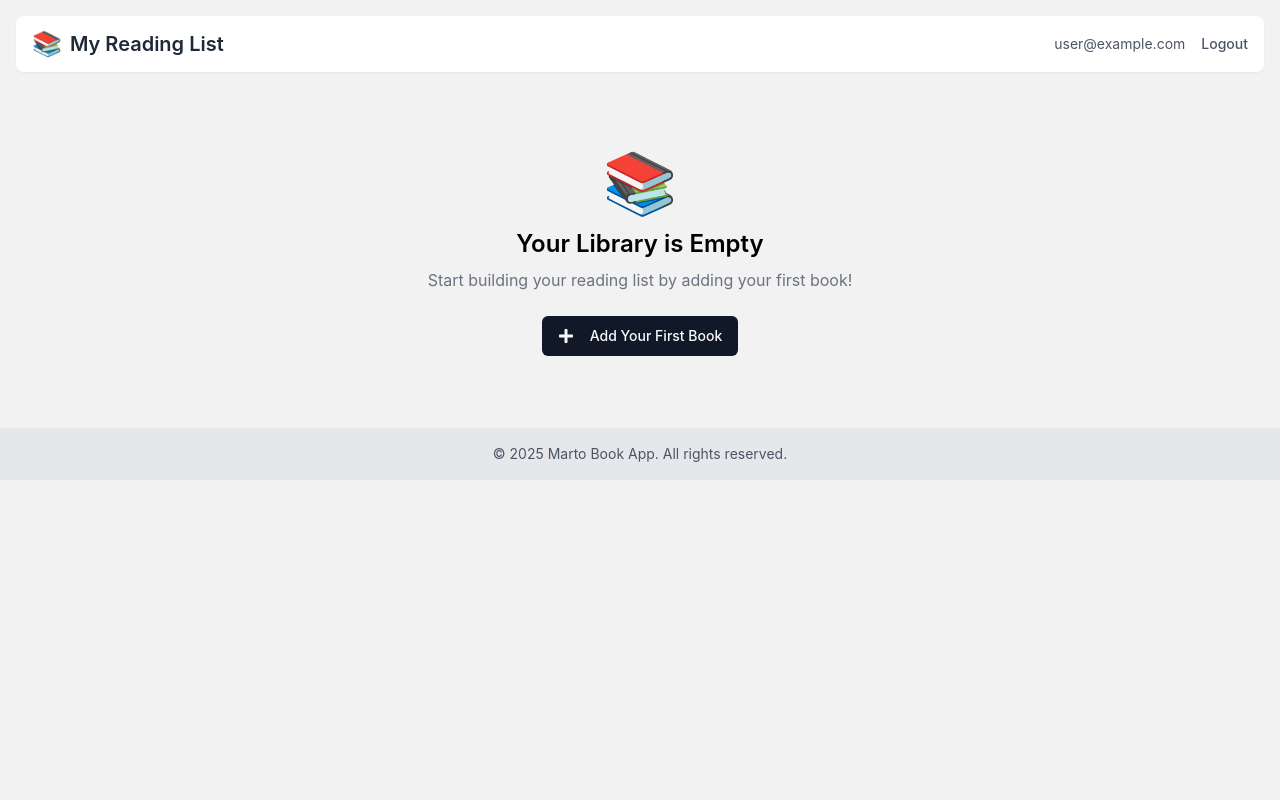
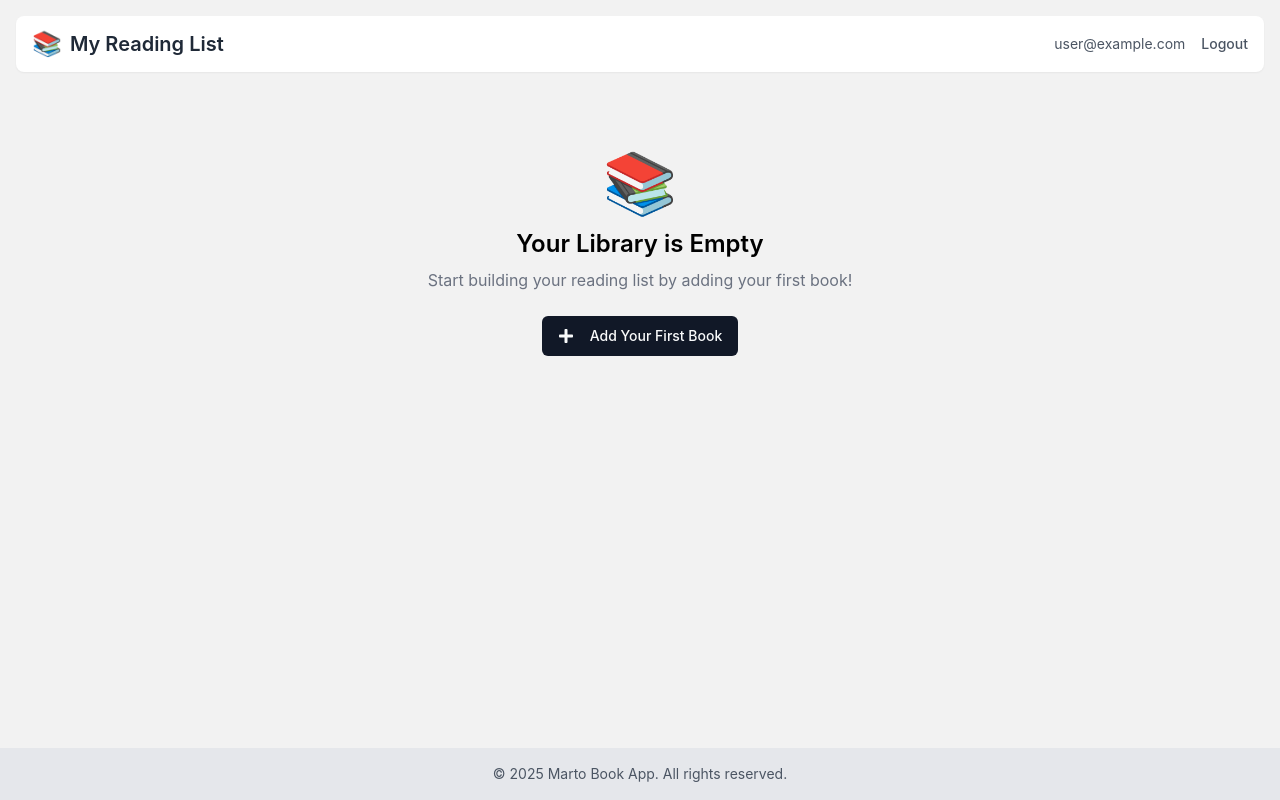
Before and after one commit to Martin-Andreev-288/my-reading-list, a React (Vite) app: page / in a window 1280 px wide. Built offline with nearby package versions, Linux system fonts and the light colour scheme; no server answers; the database is empty; sample sign-in values are in the browser's storage.

Commit message:
Make the footer stick to the bottom when content is short

```diff
--- a/src/pages/home/Home.tsx
+++ b/src/pages/home/Home.tsx
@@ -23,22 +23,25 @@
 
   if (books?.length === 0) {
     return (
-      <>
+      <div className="min-h-screen flex flex-col">
         <Navbar />
+        <main className="flex-1">
           <div className="max-w-5xl mx-auto my-0">
             <EmptyLibraryState onAddBook={() => setIsModalOpen(true)} />
           </div>
           {isModalOpen && (
             <AddBookFormModal onClose={() => setIsModalOpen(false)} />
           )}
+        </main>
         <Footer />
-      </>
+      </div>
     );
   }
 
   return (
-    <>
+    <div className="min-h-screen flex flex-col">
       <Navbar />
+      <main className="flex-1">
         <div className="flex justify-center">
           <Button
             variant="outline"
@@ -61,8 +64,9 @@
         {isModalOpen && (
           <AddBookFormModal onClose={() => setIsModalOpen(false)} />
         )}
+      </main>
       <Footer />
-    </>
+    </div>
   );
 }
 
```
Lines whose indentation alone changed are shown as unchanged.
